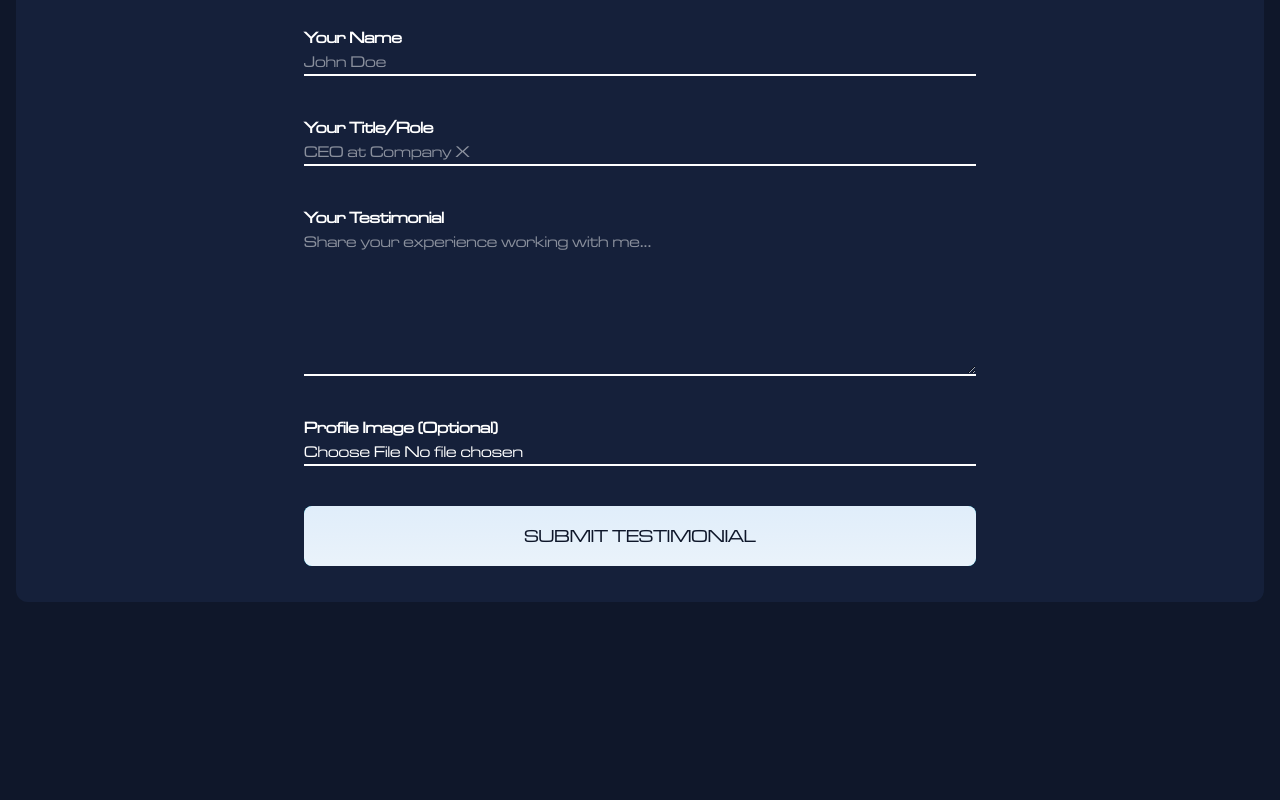
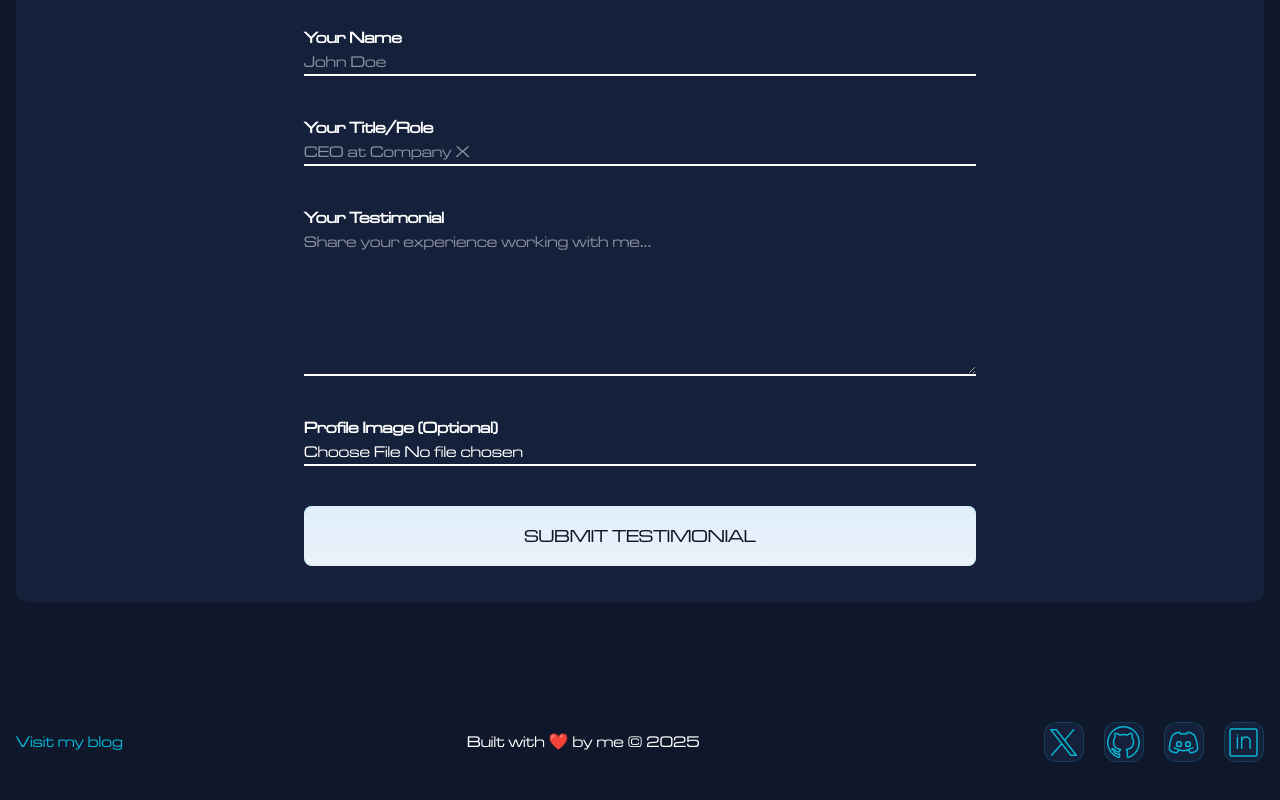
Before and after one commit to peterintech/Portfolio, a Next.js app: page /share_experience in a window 1280 px wide. Shown: the part 278-1078 px from the top of the page. Before the commit the page ends 960 px from the top, so only its background shows below. Built offline with nearby package versions, Linux system fonts and the light colour scheme.

Commit message:
feat: footer and analytics

```diff
--- a/app/globals.css
+++ b/app/globals.css
@@ -335,6 +335,21 @@ body {
   }
 }
 
+.footer-container {
+  @apply w-full flex flex-wrap justify-between items-center gap-4;
+  p {
+    @apply text-center md:text-start;
+  }
+
+  .socials {
+    @apply flex items-center justify-center gap-5;
+
+    .icon {
+      @apply border border-lightBlue/20 bg-card flex justify-center items-center rounded-xl size-8 md:size-10 cursor-pointer hover:bg-card/80 transition-colors duration-300;
+    }
+  }
+}
+
 input,
 textarea {
   background: transparent;
--- a/app/layout.tsx
+++ b/app/layout.tsx
@@ -2,6 +2,8 @@ import type { Metadata } from "next";
 import "./globals.css";
 import localFont from "next/font/local";
 import NavBar from "@/components/layout/navbar";
+import Footer from "@/components/layout/footer";
+import { SpeedInsights } from "@vercel/speed-insights/next";
 
 const myFont = localFont({
   src: "../fonts/microgme-webfont.woff2",
@@ -22,6 +24,8 @@ export default function RootLayout({
       <body className={`${myFont.className} antialiased`}>
         <NavBar />
         {children}
+        <Footer />
+        <SpeedInsights />
       </body>
     </html>
   );
--- a/components/homepage/forms/contactForm.tsx
+++ b/components/homepage/forms/contactForm.tsx
@@ -65,10 +65,10 @@ const ContactForm = () => {
         title: "Oops!",
         message:
           err instanceof Error
-            ? err.message
+            ? `${err.message}. Please try again later.`
             : "An error occurred while sending your message.",
       });
-      console.error("Error:", err);
+      console.log("Error:", err);
     } finally {
       setLoading(false);
     }
--- /dev/null
+++ b/components/layout/footer.tsx
@@ -0,0 +1,30 @@
+import { socialLinks } from "@/constants";
+
+const Footer = () => {
+  return (
+    <footer className="container-x py-10">
+      <div className="footer-container">
+        <div>
+          <a
+            href="https://dev.to/peterintech"
+            className="text-lightBlue hover:translate-x-3"
+          >
+            Visit my blog
+          </a>
+        </div>
+        <div>
+          <p>Built with ❤️ by me © {new Date().getFullYear()}</p>
+        </div>
+        <div className="socials">
+          {socialLinks.map(({ link, icon }) => (
+            <a key={link} href={link} className="icon">
+              {icon}
+            </a>
+          ))}
+        </div>
+      </div>
+    </footer>
+  );
+};
+
+export default Footer;
--- a/constants/index.tsx
+++ b/constants/index.tsx
@@ -6,6 +6,27 @@ const menuLinks = [
   { path: "/#contact", label: "Contact" },
 ];
 const socialLinks = [
+  {
+    name: "x",
+    link: "https://x.com/Peterintech",
+    icon: (
+      <svg
+        xmlns="http://www.w3.org/2000/svg"
+        width="35"
+        height="35"
+        viewBox="0 0 48 48"
+      >
+        <path
+          fill="none"
+          strokeWidth={2}
+          stroke="var(--lightBlue)"
+          strokeLinecap="round"
+          strokeLinejoin="round"
+          d="M21.604 25.622L7.693 41.498M37.924 6.502L25.554 21.07M6.61 6.5l27.44 35h7.56l-27.439-35z"
+        ></path>
+      </svg>
+    ),
+  },
   {
     name: "github",
     link: "https://github.com/peterintech",
@@ -99,27 +120,6 @@ const socialLinks = [
           strokeLinecap="round"
           strokeLinejoin="round"
           d="M40.5 5.5h-33a2 2 0 0 0-2 2v33a2 2 0 0 0 2 2h33a2 2 0 0 0 2-2v-33a2 2 0 0 0-2-2"
-        ></path>
-      </svg>
-    ),
-  },
-  {
-    name: "x",
-    link: "https://x.com/Peterintech",
-    icon: (
-      <svg
-        xmlns="http://www.w3.org/2000/svg"
-        width="35"
-        height="35"
-        viewBox="0 0 48 48"
-      >
-        <path
-          fill="none"
-          strokeWidth={2}
-          stroke="var(--lightBlue)"
-          strokeLinecap="round"
-          strokeLinejoin="round"
-          d="M21.604 25.622L7.693 41.498M37.924 6.502L25.554 21.07M6.61 6.5l27.44 35h7.56l-27.439-35z"
         ></path>
       </svg>
     ),
--- a/package.json
+++ b/package.json
@@ -14,6 +14,7 @@
     "@react-three/drei": "^10.7.7",
     "@react-three/fiber": "^9.4.0",
     "@react-three/postprocessing": "^3.0.4",
+    "@vercel/speed-insights": "^1.3.0",
     "clsx": "^2.1.1",
     "gsap": "^3.13.0",
     "lucide-react": "^0.554.0",
```
Also changed, not shown: 1 other file (tests, documents, lock files or other folders).
